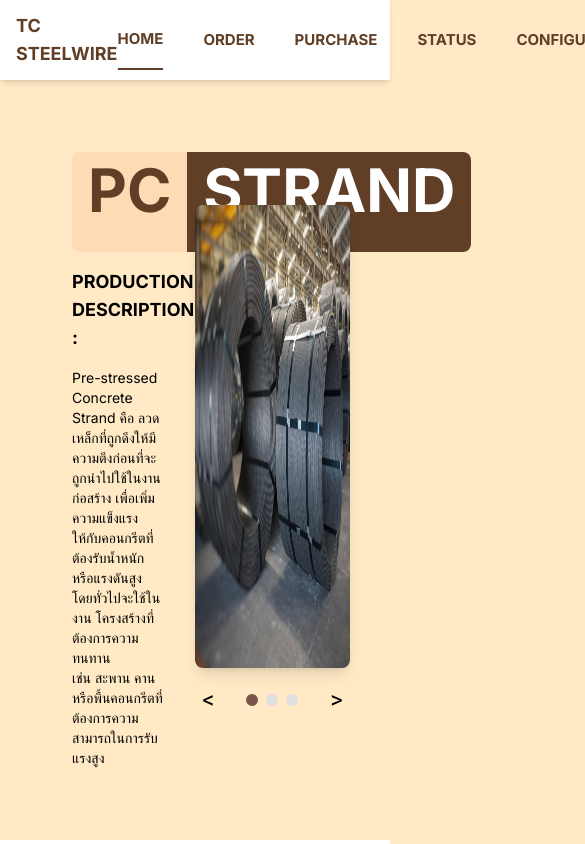
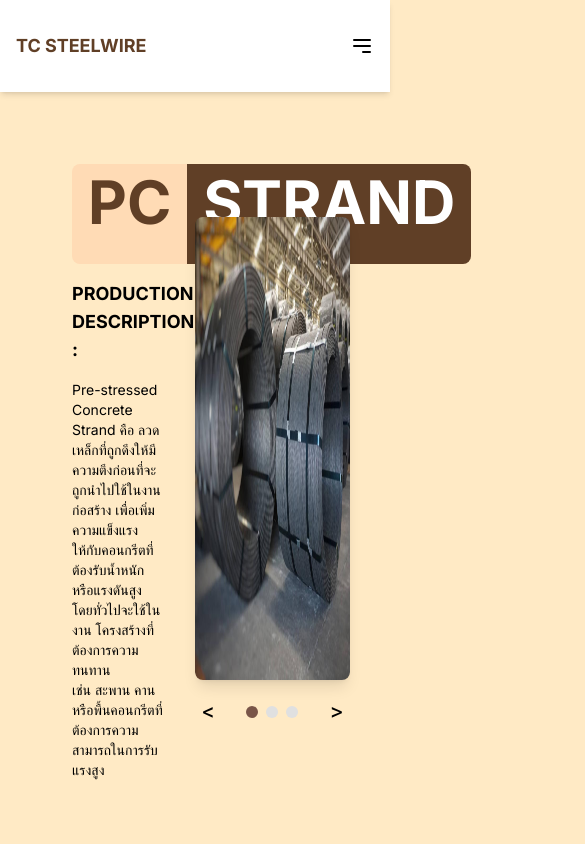
Before and after one commit to n-thnptp/tc-steelwire-react, a React (Create React App) app: page / in a window 390 px wide. Shown: the top 844 px of the page, 585 px wide, since content can reach past the window. Built offline with nearby package versions, Linux system fonts and the light colour scheme.

Commit message:
hamburger menu in Navbar

```diff
--- a/src/Components/Homepage/Navbar.jsx
+++ b/src/Components/Homepage/Navbar.jsx
@@ -1,42 +1,92 @@
 import React, { useState } from 'react';
 
 const Navbar = () => {
-  const [active, setActive] = useState('HOME'); // สถานะ active สำหรับเมนูที่เลือก
+  const [active, setActive] = useState('HOME');
+  const [isOpen, setIsOpen] = useState(false);
 
   const handleMenuClick = (menu) => {
-    setActive(menu); // เปลี่ยนสถานะ active เมื่อกดที่เมนู
+    setActive(menu);
+    setIsOpen(false);
   };
 
+  const menuItems = ['HOME', 'ORDER', 'PURCHASE', 'STATUS', 'CONFIGURATION'];
+
   return (
-    <nav className="sticky top-0 flex items-center justify-between bg-white shadow-md p-4" style={{ height: '80px', width: '100%' }}>
-      {/* โลโก้ */}
+    <nav className="sticky top-0 bg-white shadow-md p-4 w-full z-50">
+      <div className="container mx-auto">
+        <div className="flex items-center justify-between">
+          {/* Logo */}
           <div className="flex items-center" style={{ width: '180px', height: '60px' }}>
-        <h1 className="text-lg font-inter font-bold text-accent-900 mx-auto text-[20px]">
+            <h1 className="text-lg font-inter font-bold text-accent-900 text-[20px]">
               TC STEELWIRE
             </h1>
           </div>
 
-      {/* เมนูหลัก */}
-      <ul className="flex text-accent-900 font-inter">
-        <ul className="flex space-x-10 justify-center text-accent-900 font-inter font-bold text-[15px]" style={{height: '60px' }}>
-        {['HOME', 'ORDER', 'PURCHASE', 'STATUS', 'CONFIGURATION'].map((menu) => (
+          {/* Desktop Menu */}
+          <div className="hidden lg:flex items-center space-x-8">
+            {menuItems.map((menu) => (
+              <span
+                key={menu}
+                className={`cursor-pointer ${
+                  active === menu ? 'border-b-2 border-accent-900' : ''
+                }`}
+                onClick={() => handleMenuClick(menu)}
+              >
+                {menu}
+              </span>
+            ))}
+          </div>
+
+          {/* Desktop Login/Signup */}
+          <div className="hidden lg:flex items-center space-x-4">
+            <button className="bg-white text-accent-900 text-[10px] px-4 py-2 rounded font-inter font-bold" style={{ width: '75px', height: '35px' }}>LOGIN</button>
+            <button className="bg-accent-900 text-white px-4 py-2 rounded font-inter text-[10px] font-bold" style={{ width: '75px', height: '35px' }}>SIGN UP</button>
+          </div>
+
+          {/* Hamburger Menu */}
+          <button
+            className="lg:hidden"
+            onClick={() => setIsOpen(!isOpen)}
+          >
+            <svg
+              className="w-6 h-6"
+              fill="none"
+              stroke="currentColor"
+              viewBox="0 0 24 24"
+              xmlns="http://www.w3.org/2000/svg"
+            >
+              <path
+                strokeLinecap="round"
+                strokeLinejoin="round"
+                strokeWidth="2"
+                d={isOpen ? "M6 18L18 6M6 6l12 12" : "M4 6h16M4 12h16m-7 6h7"}
+              />
+            </svg>
+          </button>
+        </div>
+
+        {/* Mobile Menu */}
+        <div className={`lg:hidden ${isOpen ? 'block' : 'hidden'} mt-4`}>
+          <ul className="space-y-4">
+            {menuItems.map((menu) => (
               <li
                 key={menu}
-            className={`cursor-pointer flex flex-col items-center justify-center ${
-              active === menu ? 'border-b-2 border-b-accent-900' : ''
-            }`}
+                className={`cursor-pointer text-center ${
+                  active === menu ? 'border-b-2 border-accent-900' : ''
+                } py-2`}
                 onClick={() => handleMenuClick(menu)}
               >
                 <span>{menu}</span>
               </li>
             ))}
+            <li className="text-center py-2">
+              <button className="bg-white text-accent-900 text-[10px] px-4 py-2 rounded font-inter font-bold" style={{ width: '100px', height: '35px' }}>LOGIN</button>
+            </li>
+            <li className="text-center py-2">
+              <button className="bg-accent-900 text-white text-[10px] px-4 py-2 rounded font-inter font-bold" style={{ width: '100px', height: '35px' }}>SIGN UP</button>
+            </li>
           </ul>
-      </ul>
-
-      {/* ปุ่ม Log In และ Sign Up */}
-      <div className="flex items-center space-x-4">
-      <button className="bg-white text-accent-900 text-[10px] px-4 py-2 rounded font-inter font-bold" style={{ width: '75px', height: '35px' }}>LOGIN</button>
-        <button className="bg-accent-900 text-white px-4 py-2 rounded font-inter text-[10px] font-bold" style={{ width: '75px', height: '35px' }}>SIGN UP</button>
+        </div>
       </div>
     </nav>
   );
```
Lines whose indentation alone changed are shown as unchanged.
